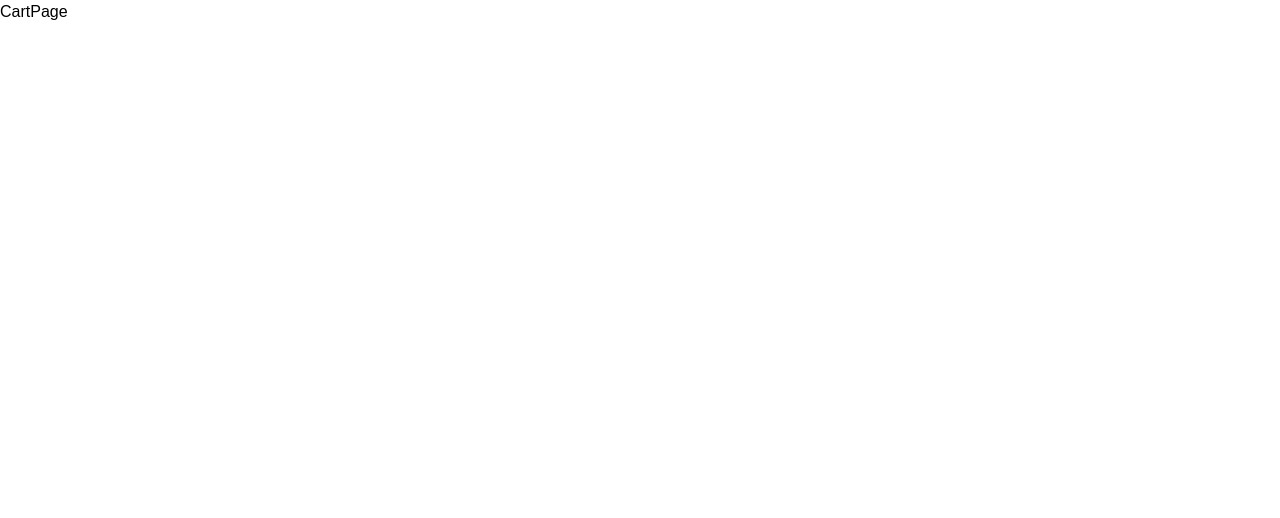
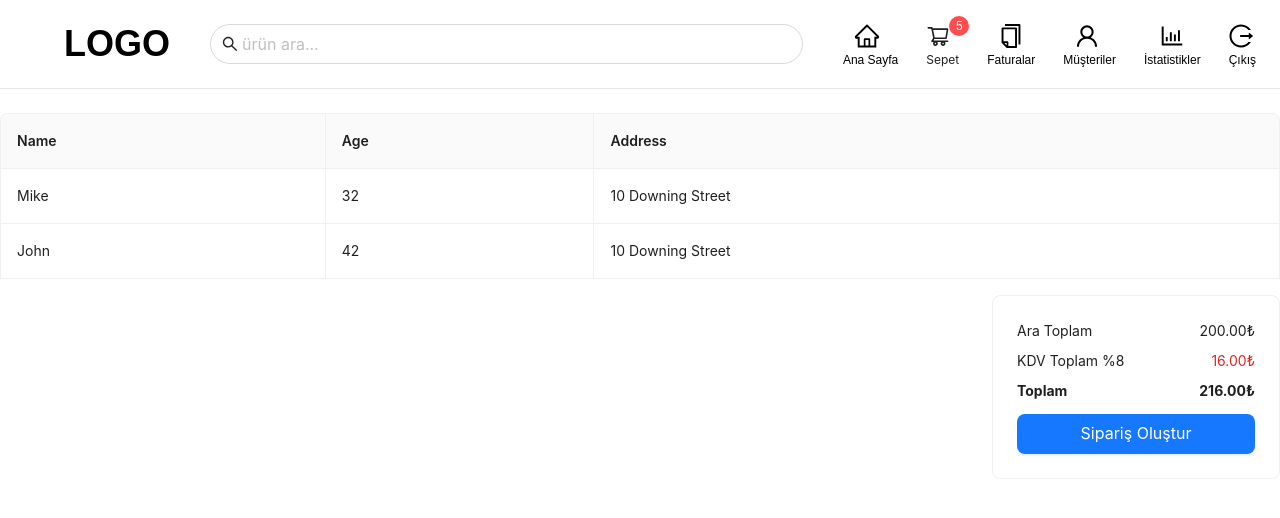
Before and after one commit to Ayalni2289/POS-projesi-Devam-, a React (Create React App) app in the folder client/: page /cart in a window 1280 px wide. Shown: the top 518 px of the page. Built offline with nearby package versions, Linux system fonts and the light colour scheme; the HTML template or start-up script is replaced by a standard one.

Commit message:
carPage oluşturuldu ve düzenlendi tablo ve cart eklendi

```diff
--- a/client/src/pages/CartPage.jsx
+++ b/client/src/pages/CartPage.jsx
@@ -1,6 +1,62 @@
+import { Table, Card, Button } from "antd";
+import Header from "../components/header/Header";
+
 const CartPage = () => {
+  const dataSource = [
+    {
+      key: "1",
+      name: "Mike",
+      age: 32,
+      address: "10 Downing Street",
+    },
+    {
+      key: "2",
+      name: "John",
+      age: 42,
+      address: "10 Downing Street",
+    },
+  ];
+  const columns = [
+    {
+      title: "Name",
+      dataIndex: "name",
+      key: "name",
+    },
+    {
+      title: "Age",
+      dataIndex: "age",
+      key: "age",
+    },
+    {
+      title: "Address",
+      dataIndex: "address",
+      key: "address",
+    },
+  ];
   return (
-    <div>CartPage</div>
+    <>
+      <Header />
+      <div>
+        <Table dataSource={dataSource} columns={columns} bordered pagination={false} />
+        <div className="cart-total flex justify-end mt-4">
+          <Card className="w-72">
+            <div className="flex justify-between">
+              <span>Ara Toplam</span>
+              <span>200.00₺</span>
+            </div>
+            <div className="flex justify-between my-2">
+              <span>KDV Toplam %8</span>
+              <span className="text-red-600">16.00₺</span>
+            </div>
+            <div className="flex justify-between font-bold">
+              <span>Toplam</span>
+              <span>216.00₺</span>
+            </div>
+            <Button className="w-full mt-3" size="large" type="primary">Sipariş Oluştur</Button>
+          </Card>
+        </div>
+      </div>
+    </>
   );
 };
 
```
Also changed, not shown: client/src/App.jsx (+8 -10 lines), client/src/pages/HomePage.jsx (+6 -4 lines).
